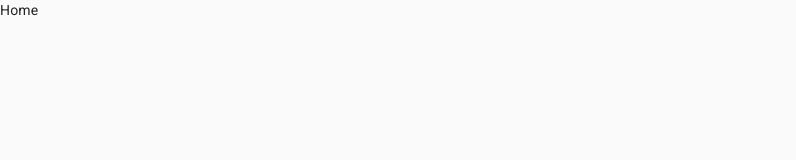
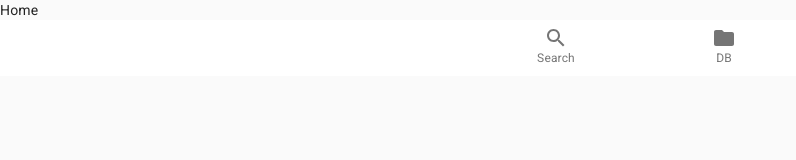
Before and after one commit to CitySim/miqo, a React app: page / in a window 1280 px wide. Shown: the top 160 px of the page, without its empty margins (0-796 px from the left). Built offline with nearby package versions, Linux system fonts and the light colour scheme.

Commit message:
BottomNavigation

```diff
--- a/src/component/MiqoApp.tsx
+++ b/src/component/MiqoApp.tsx
@@ -1,8 +1,9 @@
 import * as React from "react";
-import { BrowserRouter as Router, Switch, Route, Link } from "react-router-dom";
+import { HashRouter as Router, Switch, Route, Link } from "react-router-dom";
 import { SearchPage } from "./pages/SearchPage";
 import { ItemPage } from "./pages/db/ItemPage";
-import { CssBaseline } from "@material-ui/core";
+import { CssBaseline, BottomNavigation, BottomNavigationAction } from "@material-ui/core";
+import { Folder, Search } from "@material-ui/icons";
 
 export class MiqoApp extends React.Component {
 	constructor(props: {}) {
@@ -26,6 +27,10 @@ export class MiqoApp extends React.Component {
 					404
 				</Route>
 			</Switch>
+			<BottomNavigation showLabels>
+				<BottomNavigationAction component={Link} to={"/search"} label="Search" icon={<Search/>} />
+				<BottomNavigationAction component={Link} to={"/db"} label="DB" icon={<Folder/>} />
+			</BottomNavigation>
 		</Router>;
 	}
 }
```
